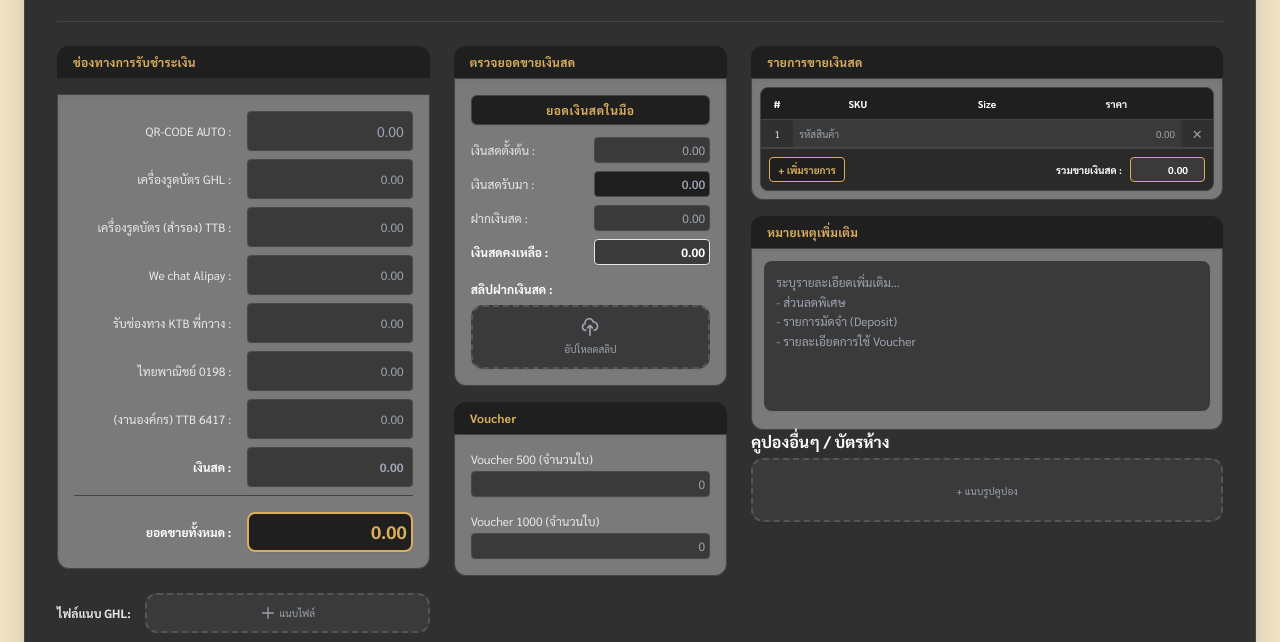
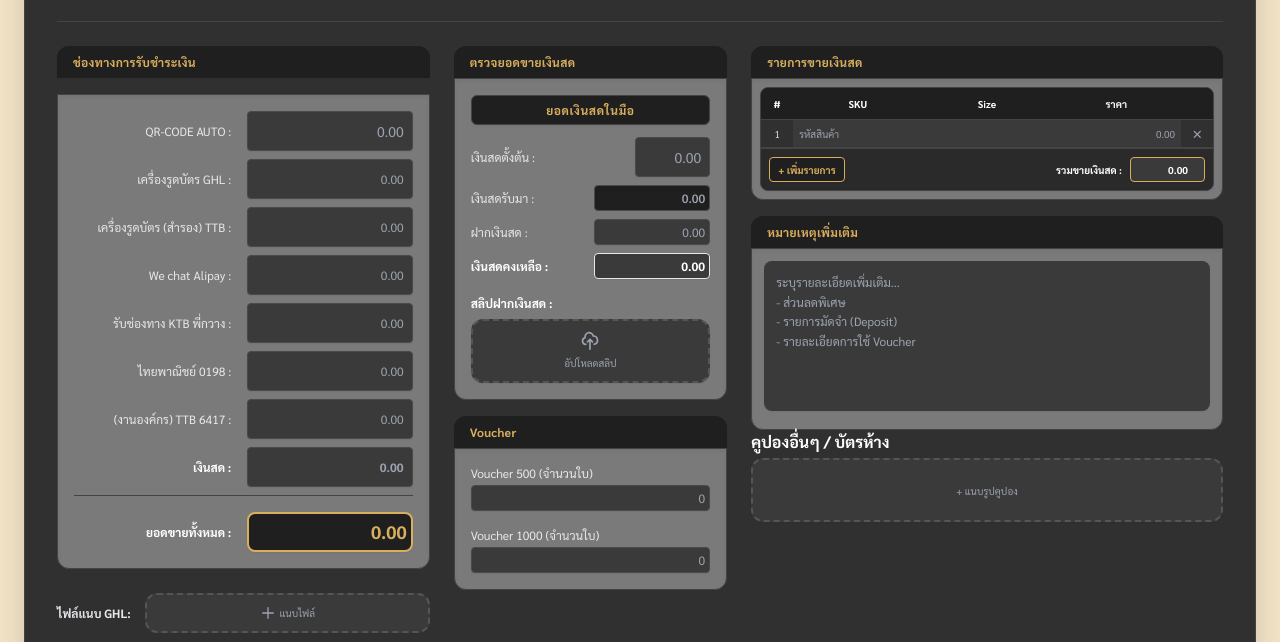
Before and after one commit to ba629/from2, a website: page index.html in a window 1280 px wide. Shown: the part 142-784 px from the top of the page. Drawn offline with nearby package versions, Linux system fonts and the light colour scheme.

Commit message:
Update index.html

```diff
--- a/index.html
+++ b/index.html
@@ -244,7 +244,7 @@
                             <div class="grid grid-cols-2 gap-2 items-center">
                                 <div class="col-span-2 text-center bg-[#1F1F1F] text-[#D9AE5D] p-1.5 font-bold mb-1 rounded-md tracking-wider shadow-sm border border-[#444]">ยอดเงินสดในมือ</div>
                                 <label>เงินสดตั้งต้น :</label>
-                                <input type="text" inputmode="decimal" id="cash-start" name="cash_start" class="border p-1 cash-calc num-input rounded shadow-sm" placeholder="0.00">
+                                <input type="text" inputmode="decimal" id="cash-start" name="cash_start" class="w-[65%] ml-auto border p-2 h-10 text-sm cash-calc num-input rounded shadow-sm" placeholder="0.00">
 
                                 <label>เงินสดรับมา :</label>
                                 <input type="text" inputmode="decimal" id="cash-received" name="cash_received" class="border p-1 cash-calc num-input !bg-[#1F1F1F] rounded font-semibold !text-[#D9AE5D] outline-none shadow-inner" readonly title="อัปเดตอัตโนมัติตามช่องทางชำระเงิน" placeholder="0.00">
```
